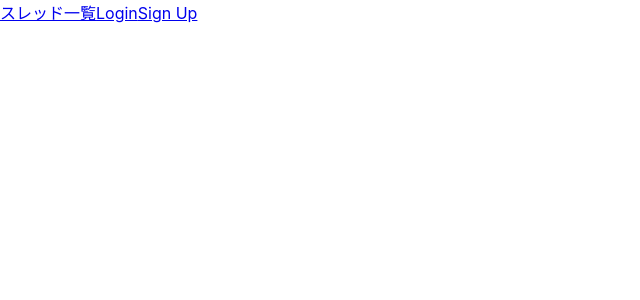
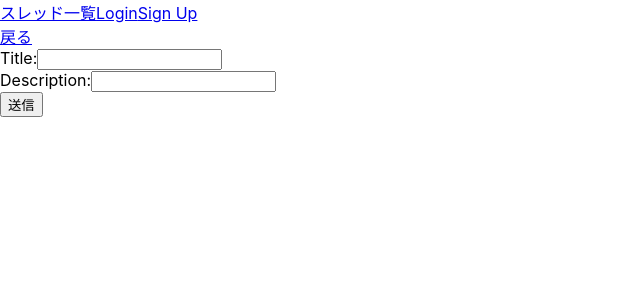
Before and after one commit to satouyuuki/react-yojigen-app, a React (Create React App) app in the folder yojigen-app/: page /thread/edit/1 in a window 1280 px wide. Shown: the top 300 px of the page, without its empty margins (0-640 px from the left). Built offline with nearby package versions, Linux system fonts and the light colour scheme; no server answers.

Commit message:
6/20 add

```diff
--- a/package.json
+++ b/package.json
@@ -4,7 +4,7 @@
   "description": "",
   "main": "index.js",
   "scripts": {
-    "test": "echo \"Error: no test specified\" && exit 1"
+    "server": "json-server --watch db.json"
   },
   "keywords": [],
   "author": "",
--- a/yojigen-app/src/App.js
+++ b/yojigen-app/src/App.js
@@ -14,12 +14,12 @@ class App extends Component {
     return (
       <Router>
         <Header />
-        <Route path='/Login' component={Login} />
-        <Route path='/Signup' component={Signup} />
-        <Route path='/Comment' component={Comment} />
+        <Route path='/login' component={Login} />
+        <Route path='/signup' component={Signup} />
+        <Route path='/thread/comment/:id' component={Comment} />
         <Route exact path='/' component={Thread} />
-        <Route path='/Edit' component={Edit} />
-        <Route path='/Create' component={Create} />
+        <Route path='/thread/edit/:id' component={Edit} />
+        <Route path='/thread/create' component={Create} />
       </Router>
     )
   }
--- a/yojigen-app/src/components/Comment.js
+++ b/yojigen-app/src/components/Comment.js
@@ -2,10 +2,95 @@ import React, { Component } from 'react';
 import { Link } from 'react-router-dom';
 
 class Comment extends Component {
+  constructor(props) {
+    super(props);
+    this.state = {
+      thread: {},
+      comments: [],
+      comment: '',
+    }
+  }
+  componentDidMount() {
+    const id = this.props.match.params.id;
+    console.log(id);
+    fetch(`http://localhost:3000/thread/${id}`)
+      .then(res => res.json())
+      .then(data => {
+        this.setState({
+          thread: data
+        })
+      })
+      .catch(err => console.log(err));
+
+    fetch(`http://localhost:3000/comment`)
+      .then(res => res.json())
+      .then(data => {
+        this.setState({
+          comments: data
+        })
+      })
+      .catch(err => console.log(err));
+  }
+  handleCommentVal(e) {
+    this.setState({
+      comment: e.target.value
+    })
+  }
+
+  handleSubmit(e) {
+    if (
+      this.state.comment === ''
+    ) return;
+    const id = this.props.match.params.id;
+    const newComment = {
+      threadId: id,
+      comment: this.state.comment
+    }
+
+    fetch(`http://localhost:3000/comment`, {
+      method: 'post',
+      headers: {
+        "Content-type": 'application/json'
+      },
+      body: JSON.stringify(newComment)
+    })
+      .then(res => res.json())
+      .then(data => {
+        console.log(data);
+      })
+      .catch(err => console.log(err));
+    e.preventDefault();
+  }
+
   render() {
     return (
       <div>
-        <p>Comment page</p>
+        <Link to="/">戻る</Link>
+        <div>
+          <h3>{this.state.thread.title}</h3>
+          <p>
+            {this.state.thread.description}
+          </p>
+        </div>
+        <ul>
+          {
+            this.state.comments.map(comment =>
+              <li key={comment.id}>
+                {comment.comment}
+              </li>
+            )
+          }
+        </ul>
+        <form onSubmit={this.handleSubmit.bind(this)}>
+          <div>
+            <label>Comment:</label>
+            <input
+              type="text"
+              onChange={this.handleCommentVal.bind(this)}
+            />
+          </div>
+          <input type="submit" value="送信" />
+        </form>
       </div>
     )
   }
--- a/yojigen-app/src/components/Create.js
+++ b/yojigen-app/src/components/Create.js
@@ -2,11 +2,65 @@ import React, { Component } from 'react';
 import { Link } from 'react-router-dom';
 
 class Create extends Component {
+  constructor(props) {
+    super(props);
+    this.state = {
+      title: '',
+      description: ''
+    }
+  }
+  handleTitleVal(e) {
+    this.setState({
+      title: e.target.value
+    });
+  }
+  handleDescVal(e) {
+    this.setState({
+      description: e.target.value
+    });
+  }
+
+  handleSubmit(e) {
+    if (
+      this.state.title === '' ||
+      this.state.description === ''
+    ) return;
+    fetch('http://localhost:3000/thread', {
+      method: 'post',
+      headers: {
+        "Content-type": 'application/json'
+      },
+      body: JSON.stringify(this.state)
+    })
+      .then(res => res.json())
+      .then(data => {
+        console.log(data);
+        this.props.history.push('/');
+      })
+      .catch(err => console.log(err));
+    e.preventDefault();
+  }
+
   render() {
     return (
-      <div>
-        <p>Create page</p>
-      </div>
+      <form onSubmit={this.handleSubmit.bind(this)}>
+        <Link to="/">戻る</Link>
+        <div>
+          <label>Title:</label>
+          <input
+            type="text"
+            onChange={this.handleTitleVal.bind(this)}
+          />
+        </div>
+        <div>
+          <label>Description:</label>
+          <input
+            type="text"
+            onChange={this.handleDescVal.bind(this)}
+          />
+        </div>
+        <input type="submit" value="送信" />
+      </form>
     )
   }
 }
--- a/yojigen-app/src/components/Edit.js
+++ b/yojigen-app/src/components/Edit.js
@@ -2,11 +2,81 @@ import React, { Component } from 'react';
 import { Link } from 'react-router-dom';
 
 class Edit extends Component {
+  constructor(props) {
+    super(props);
+    this.state = {
+      title: '',
+      description: ''
+    }
+  }
+  componentDidMount() {
+    const id = this.props.match.params.id;
+    console.log(id);
+    fetch(`http://localhost:3000/thread/${id}`)
+      .then(res => res.json())
+      .then(data => {
+        this.setState({
+          title: data.title,
+          description: data.description
+        })
+      })
+      .catch(err => console.log(err));
+  }
+  handleTitleVal(e) {
+    this.setState({
+      title: e.target.value
+    });
+  }
+  handleDescVal(e) {
+    this.setState({
+      description: e.target.value
+    });
+  }
+
+  handleSubmit(e) {
+    if (
+      this.state.title === '' ||
+      this.state.description === ''
+    ) return;
+    const id = this.props.match.params.id;
+    fetch(`http://localhost:3000/thread/${id}`, {
+      method: 'put',
+      headers: {
+        "Content-type": 'application/json'
+      },
+      body: JSON.stringify(this.state)
+    })
+      .then(res => res.json())
+      .then(data => {
+        console.log(data);
+        this.props.history.push('/');
+      })
+      .catch(err => console.log(err));
+    e.preventDefault();
+  }
+
   render() {
     return (
-      <div>
-        <p>Edit page</p>
-      </div>
+      <form onSubmit={this.handleSubmit.bind(this)}>
+        <Link to="/">戻る</Link>
+        <div>
+          <label>Title:</label>
+          <input
+            type="text"
+            value={this.state.title}
+            onChange={this.handleTitleVal.bind(this)}
+          />
+        </div>
+        <div>
+          <label>Description:</label>
+          <input
+            type="text"
+            value={this.state.description}
+            onChange={this.handleDescVal.bind(this)}
+          />
+        </div>
+        <input type="submit" value="送信" />
+      </form>
     )
   }
 }
--- a/yojigen-app/src/components/Signup.js
+++ b/yojigen-app/src/components/Signup.js
@@ -2,11 +2,76 @@ import React, { Component } from 'react';
 import { Link } from 'react-router-dom';
 
 class Signup extends Component {
+  constructor(props) {
+    super(props);
+    this.state = {
+      name: '',
+      email: '',
+      password: ''
+    }
+  }
+  handleNameVal(e) {
+    this.setState({
+      name: e.target.value
+    });
+  }
+  handleEmailVal(e) {
+    this.setState({
+      email: e.target.value
+    });
+  }
+  handlePassVal(e) {
+    this.setState({
+      password: e.target.value
+    });
+  }
+  handleSubmit(e) {
+    if (
+      this.state.name === '' ||
+      this.state.email === '' ||
+      this.state.password === ''
+    ) return;
+    fetch('http://localhost:3000/user', {
+      method: 'post',
+      headers: {
+        "Content-type": 'application/json'
+      },
+      body: JSON.stringify(this.state)
+    })
+      .then(res => res.json())
+      .then(data => {
+        console.log(data);
+        this.props.history.push('/');
+      })
+      .catch(err => console.log(err));
+    e.preventDefault();
+  }
   render() {
     return (
-      <div>
-        <p>Sign up page</p>
-      </div>
+      <form onSubmit={this.handleSubmit.bind(this)}>
+        <div>
+          <label>Name:</label>
+          <input
+            type="text"
+            onChange={this.handleNameVal.bind(this)}
+          />
+        </div>
+        <div>
+          <label>Email:</label>
+          <input
+            type="email"
+            onChange={this.handleEmailVal.bind(this)}
+          />
+        </div>
+        <div>
+          <label>Password:</label>
+          <input
+            type="passowrd"
+            onChange={this.handlePassVal.bind(this)}
+          />
+        </div>
+        <input type="submit" value="送信"/>
+      </form>
     )
   }
 }
--- a/yojigen-app/src/components/Thread.js
+++ b/yojigen-app/src/components/Thread.js
@@ -2,10 +2,41 @@ import React, { Component } from 'react';
 import { Link } from 'react-router-dom';
 
 class Thread extends Component {
+  constructor(props) {
+    super(props);
+    this.state = {
+      threads: []
+    }
+  }
+  componentDidMount() {
+    fetch('http://localhost:3000/thread')
+      .then(res => res.json())
+      .then(data => {
+        this.setState({
+          threads: data
+        })
+      })
+      .catch(err => console.log(err));
+  }
+  editPage(id) {
+    this.props.history.push(`/thread/edit/${id}`);
+  }
   render() {
     return (
       <div>
-        <p>Thread page</p>
+        <Link to="/thread/create">記事作成</Link>
+        <ul>
+            {
+              this.state.threads.map(thread =>
+                <li key={thread.id}>
+                  <Link to={`/thread/comment/${thread.id}`}>
+                    {thread.title}
+                  </Link>
+                  <button onClick={this.editPage.bind(this, thread.id)}>編集</button>
+                </li>
+              )
+            }
+        </ul>
       </div>
     )
   }
```
